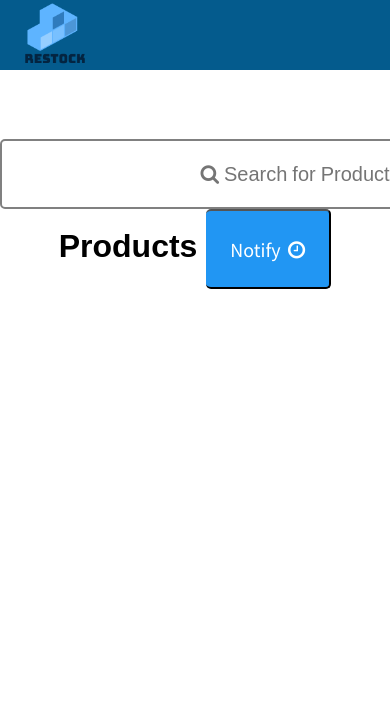
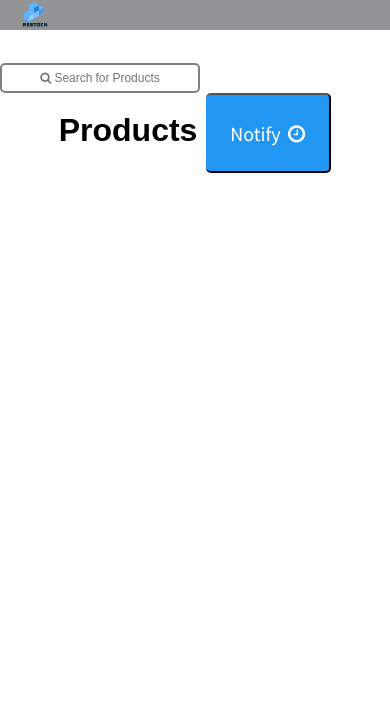
Before and after one commit to offetam/restock_checker, a Django app: page /home/ in a window 390 px wide; the page is wider, and only the part inside the window is pictured. Shown: the top 726 px of that part. Run offline with Django 3.2, Linux system fonts and the light colour scheme; data that the repository does not hold is empty.

Commit message:
fixed screen issues

```diff
--- a/static/css/mainpage.css
+++ b/static/css/mainpage.css
@@ -25,7 +25,7 @@ h1 {
   height: 50%;
   margin: 0 auto;
   width: 80%;
-  text-align:center;
+  text-align: center;
 }
 
 .notifcheck {
@@ -326,3 +326,107 @@ footer {
   left: 0;
   right: 0;
 }
+
+@media only screen and (max-width: 1200px) {
+  nav {
+    width: 100%;
+    height: 30px;
+    background-color: #919394;
+  }
+
+  nav img {
+    width: 30px;
+    padding: 2px;
+    z-index: -1;
+    height: 30px;
+  }
+
+  .nav-links {
+    flex: 1;
+    text-align: center;
+  }
+
+  nav p {
+    font-family: "Source Sans Pro", sans-serif;
+    color: #fff;
+    font-size: 12px;
+    line-height: 55px;
+    float: left;
+    padding: 0px 20px;
+  }
+
+  nav ul {
+    float: left;
+  }
+
+  nav ul li {
+    float: left;
+    list-style: none;
+    position: relative;
+  }
+
+  nav ul li a {
+    color: rgb(255, 255, 255);
+    text-decoration: none;
+    font-size: 12px;
+    padding: 9px 16px;
+    display: block;
+  }
+  nav ul li p {
+    color: rgb(255, 255, 255);
+    text-decoration: none;
+    font-size: 15px;
+    padding: 10px 32px;
+    display: block;
+  }
+
+  nav ul li ul {
+    display: none;
+    position: absolute;
+    background-color: #045b8d;
+    padding: 10px;
+    border-radius: 0px 0px 4px 4px;
+  }
+
+  nav ul li:hover ul {
+    display: block;
+  }
+
+  nav ul li ul li {
+    width: 180px;
+    border-radius: 4px;
+  }
+
+  nav ul li ul li a {
+    padding: 8px 14px;
+  }
+
+  nav ul li ul li a:hover {
+    background-color: #8f8f8f;
+  }
+
+  .search_container {
+    height: 25px;
+    z-index: -1;
+  }
+
+  .search_form {
+    margin: 0 auto;
+    width: 200px;
+    z-index: -1;
+  }
+
+  .search_form input[type="text"] {
+    height: 30px;
+    float: left;
+    width: 100%;
+    flex: 1;
+    outline: none;
+    border: 2.5px solid gray;
+    border-radius: 5px;
+    text-align: center;
+    font-size: 12px;
+    padding: 5px;
+    z-index: -1;
+  }
+}
```
Also changed, not shown: static/css/style.css (line endings or trailing spaces).
